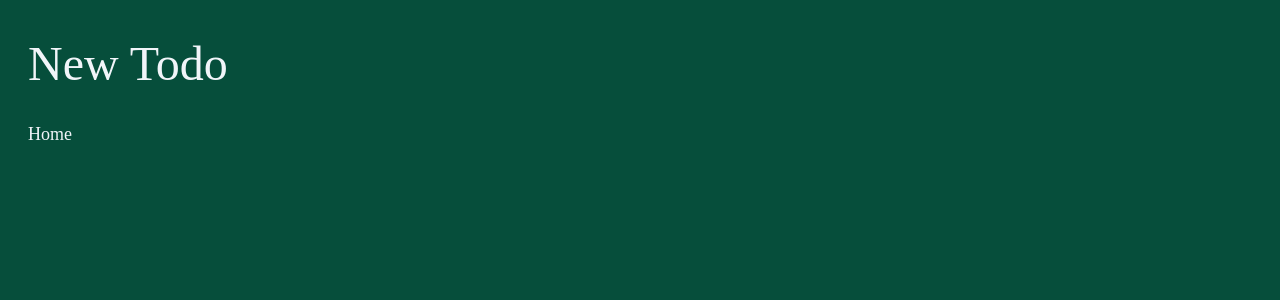
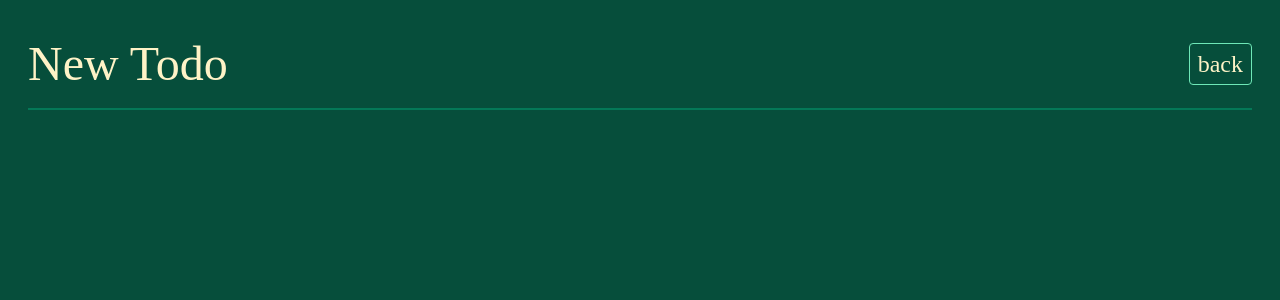
Before and after one commit to deuxp/todo, a Next.js app: page /new in a window 1280 px wide. Shown: the top 300 px of the page. Built offline with nearby package versions, Linux system fonts and the light colour scheme.

Commit message:
components

```diff
--- /dev/null
+++ b/src/app/(todos)/new/page.tsx
@@ -0,0 +1,17 @@
+import Link from "next/link";
+
+export default function New() {
+  return (
+    <>
+      <header className="pb-5 border-b-2 border-emerald-700 mb-4 flex items-center justify-between">
+        <h1 className="text-5xl">New Todo</h1>
+        <Link
+          href="/"
+          className="px-2 py-1 border rounded focus-within:bg-emerald-600 outline-none hover:bg-emerald-600 border-emerald-300"
+        >
+          back
+        </Link>
+      </header>
+    </>
+  );
+}
--- /dev/null
+++ b/src/app/components/TodoItem/page.tsx
@@ -0,0 +1,24 @@
+import React from "react";
+
+type todoItemProps = {
+  children: React.ReactNode;
+  id: string;
+  title: string;
+  complete: boolean;
+};
+
+function TodoItem({ children, id, title, complete }: todoItemProps) {
+  return (
+    <li className="flex gap-1 items-center">
+      <input type="checkbox" id={id} className="cursor-pointer peer" />
+      <label
+        htmlFor={id}
+        className="peer-checked:text-emerald-950 cursor-pointer peer-checked:line-through"
+      >
+        {title}
+      </label>
+    </li>
+  );
+}
+
+export default TodoItem;
--- a/src/app/layout.tsx
+++ b/src/app/layout.tsx
@@ -13,7 +13,7 @@ export default function RootLayout({
   return (
     <html lang="en">
       <body
-        className={`container font-mono bg-emerald-900 text-2xl text-slate-100 mx-auto p-7 pt-10`}
+        className={`container font-mono bg-emerald-900 text-2xl text-amber-100 mx-auto p-7 pt-10`}
       >
         {children}
       </body>
--- a/src/app/new/page.tsx
+++ /dev/null
@@ -1,12 +0,0 @@
-import Link from "next/link";
-
-export default function New() {
-  return (
-    <>
-      <h1 className="text-5xl pb-7">New Todo</h1>
-      <Link href="/" className="text-lg hover:text-yellow-300">
-        Home
-      </Link>
-    </>
-  );
-}
--- a/src/app/page.tsx
+++ b/src/app/page.tsx
@@ -1,28 +1,40 @@
 import "./globals.css";
 import Link from "next/link";
 import { prisma } from "@/db";
+import TodoItem from "./components/TodoItem/page";
 
 export default async function Home() {
-  const getTodos =  () => {
-      return  prisma.todo.findMany();
-    }
-
   const todos = await getTodos();
-
-  const renderTodos = todos.map(todo => {
-    return <li key={todo.id}>{todo.title}</li>
-  })
 
   return (
     <>
-      <header className="flex items-center justify-between">
+      <header className="pb-5 border-b-2 border-emerald-700 mb-4 flex items-center justify-between">
         <h1 className="text-5xl">Todos</h1>
 
-        <Link href="/new" className="px-2 py-1 mb-4 border rounded focus-within:bg-emerald-600 hover:bg-emerald-600 border-emerald-300">
+        <Link
+          href="/new"
+          className="px-2 py-1 border rounded focus-within:bg-emerald-600 outline-none hover:bg-emerald-600 border-emerald-300"
+        >
           New
         </Link>
-
       </header>
+      <ul>
+        {todos.map(todo => {
+          return <TodoItem key={todo.id} {...todo} />;
+        })}
+      </ul>
     </>
   );
 }
+
+/**
+ * get all the todos
+ * @date 6/9/2023 - 6:47:08 PM
+ * @author Gottfried Kleinberger
+ *
+ * @async
+ * @returns {Promise<Array>}
+ */
+async function getTodos() {
+  return await prisma.todo.findMany();
+}
```
